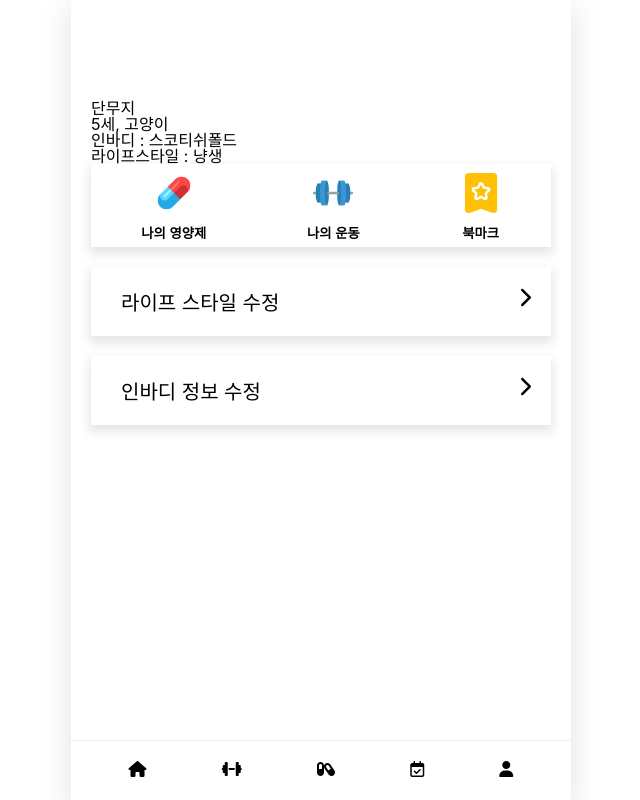
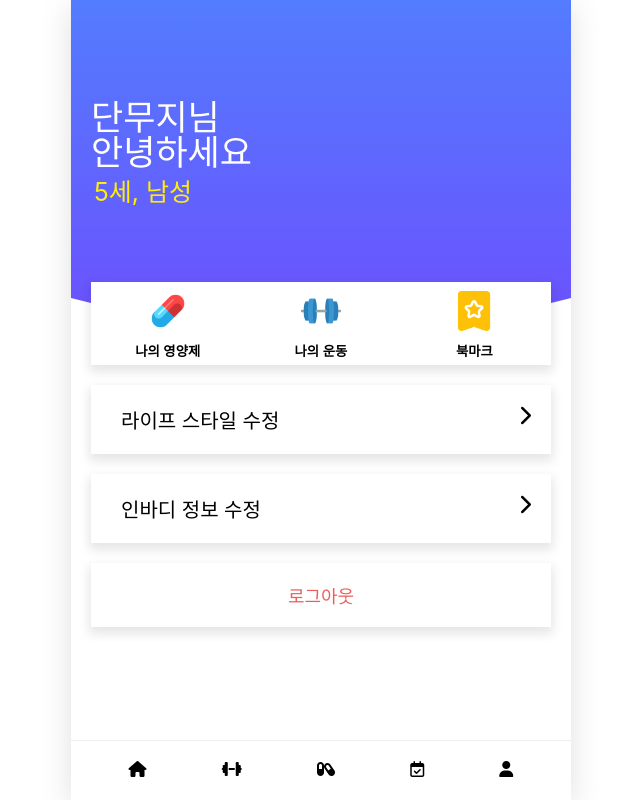
Before and after one commit to rkarud1234/Health-And-Pills, a React (Create React App) app in the folder FE/: page /profile in a window 1280 px wide. Shown: the whole page, without its empty margins (319-959 px from the left). Built offline with nearby package versions, Linux system fonts and the light colour scheme.

Commit message:
Design : 마이페이지 디자인 변경

```diff
--- a/FE/src/pages/user/Profile.js
+++ b/FE/src/pages/user/Profile.js
@@ -1,8 +1,58 @@
+import React from "react";
+import { useState } from "react";
 import styled from "styled-components";
 import Footer from "../../components/layouts/Footer";
+import SlidingMenu from "../../components/layouts/SlidingMenu";
+import TestFooter from "../../components/layouts/TestFooter";
+import UserInfoList from "../../components/user/UserInfoList";
+import Inbody from "./Inbody";
+import LifeStyle from "./LifeStyle";
 
 const ProfileWrapper = styled.div`
+  height: 100vh;
+  padding: 0px 0px 20px 0px;
+`;
+
+const ProfileTitleWrapper = styled.div`
   padding: 100px 20px 0px 20px;
+  & div:first-child {
+    font-size: 35px;
+    color: white;
+    margin-bottom: 10px;
+  }
+  & div:last-child {
+    font-size: 25px;
+    margin-left: 3px;
+    color: #ffed08;
+  }
+`;
+const ProfileBackGround = styled.div`
+  height: 40%;
+  background: linear-gradient(to bottom, #537cfe, #6a53fe);
+  position: relative;
+`;
+
+const LeftTriangle = styled.div`
+  position: absolute;
+  width: 0;
+  height: 0;
+  border-bottom: 10px solid #fff;
+  border-top: 5px solid transparent;
+  border-left: 20px solid #fff;
+  border-right: 20px solid transparent;
+  bottom: -1px;
+`;
+
+const RightTriangle = styled.div`
+  position: absolute;
+  width: 0;
+  height: 0;
+  border-bottom: 10px solid #fff;
+  border-top: 5px solid transparent;
+  border-left: 20px solid transparent;
+  border-right: 20px solid #fff;
+  bottom: -1px;
+  right: 0;
 `;
 const ProfileList = styled.div`
   display: flex;
@@ -11,6 +61,7 @@ const ProfileList = styled.div`
   justify-content: space-around;
   padding: 8px 0px 4px 0px;
   box-shadow: 0px 5px 10px 2px rgb(0 0 0 / 10%);
+  margin-top: 30px;
 `;
 const ProfileListItem = styled.button`
   display: flex;
@@ -20,9 +71,17 @@ const ProfileListItem = styled.button`
   box-shadow: none;
   background-color: transparent;
   font-weight: 600;
+  width: 85px;
   cursor: pointer;
   & img {
     margin-bottom: 10px;
+  }
+  @media screen and (max-width: 280px) {
+    & img {
+      width: 30px;
+    }
+    width: 70px;
+    font-size: 10px;
   }
 `;
 
@@ -40,43 +99,175 @@ const ProfileEditButton = styled.button`
   & div i {
     margin-right: 10px;
   }
+  @media screen and (max-width: 280px) {
+    font-size: 12px;
+    padding: 20px 8px 20px 20px;
+  }
+`;
+
+const ContentWrapper = styled.div`
+  position: relative;
+  padding: 0px 20px;
+  top: -60px;
+  position: relative;
+  padding: 0px 20px;
+`;
+
+const LogOutBtnWrapper = styled(ProfileEditButton)`
+  justify-content: center;
+  background-color: #fff;
+  padding: 18px 10px 18px 10px;
+  & button {
+    width: 100%;
+    height: 100%;
+    background-color: transparent;
+    font-size: 18px;
+    color: #ee5c5c;
+  }
+  @media screen and (max-width: 280px) {
+    & button {
+      font-size: 12px;
+    }
+  }
 `;
 
 const listItem = [
-  { title: "나의 영양제", img: "/profile/pill.png" },
-  { title: "나의 운동", img: "/profile/dumbell.png" },
-  { title: "북마크", img: "/profile/mark.png" },
+  {
+    title: "나의 영양제",
+    img: "/profile/pill.png",
+    type: "pill",
+    slidingMenuTitle: "내 영양제 정보",
+  },
+  {
+    title: "나의 운동",
+    img: "/profile/dumbell.png",
+    type: "health",
+    slidingMenuTitle: "내 운동 정보",
+  },
+  {
+    title: "북마크",
+    img: "/profile/mark.png",
+    type: "mark",
+    slidingMenuTitle: "북마크",
+  },
 ];
 
 const editList = [
-  { title: "라이프 스타일 수정" },
-  { title: "인바디 정보 수정" },
+  {
+    title: "라이프 스타일 수정",
+    type: "lifeStyle",
+    slidingMenuTitle: "내 라이프 스타일",
+  },
+  {
+    title: "인바디 정보 수정",
+    type: "inBody",
+    slidingMenuTitle: "내 인바디 정보",
+  },
 ];
-const Profile = () => {
+const TestProfile = () => {
+  const [slidingMenuState, setSlidingMenuState] = useState({
+    type: "",
+    active: false,
+    title: "",
+  });
+
+  const [userInfoState, setUserInfoState] = useState({
+    pill: [
+      { id: 1, img: "", title: "비타민C", rating: 4.5 },
+      { id: 2, img: "", title: "비타민D", rating: 4.2 },
+      { id: 3, img: "", title: "포도당", rating: 4.4 },
+      { id: 4, img: "", title: "숭구리당당", rating: 4.8 },
+      { id: 5, img: "", title: "집가고싶당", rating: 5 },
+      { id: 6, img: "", title: "허당", rating: 4.8 },
+      { id: 7, img: "", title: "위풍당당", rating: 4.8 },
+      { id: 8, img: "", title: "올리고당", rating: 4.8 },
+    ],
+    health: [
+      { id: 1, title: "벤치프레스" },
+      { id: 2, title: "푸쉬업" },
+      { id: 3, title: "사이드 레그 레이즈" },
+      { id: 4, title: "숨쉬기 운동" },
+    ],
+    mark: [],
+  });
+  const onHandleSlidingMenu = (type, slidingMenuTitle) => {
+    setSlidingMenuState({
+      type,
+      active: true,
+      title: slidingMenuTitle,
+    });
+  };
+
+  const closeSlidingMenu = () => {
+    setSlidingMenuState({
+      type: "",
+      active: false,
+      title: "",
+    });
+  };
+
+  const onHandleDeleteUserInfo = (type, id) => {
+    const newUserInfoList = userInfoState[type].filter(
+      (item) => item.id !== id
+    );
+    setUserInfoState({ ...userInfoState, [type]: newUserInfoList });
+  };
+
+  const onHandleLogOut = () => {
+    console.log("logOut");
+  };
+
+  const renderContent = (type) => {
+    if (type === "lifeStyle") {
+      return <LifeStyle />;
+    } else if (type === "inBody") {
+      return <Inbody />;
+    }
+    return (
+      <UserInfoList
+        infoList={userInfoState[slidingMenuState.type]}
+        deleteUserInfo={onHandleDeleteUserInfo}
+        type={slidingMenuState.type}
+      />
+    );
+  };
   return (
     <>
       <ProfileWrapper>
+        <ProfileBackGround>
+          <ProfileTitleWrapper>
             <div>
-          <div>
-            <div>단무지</div>
-            <div>5세, 고양이</div>
+              단무지님<p>안녕하세요</p>
             </div>
-          <div>
-            <div>인바디 : 스코티쉬폴드</div>
-            <div>라이프스타일 : 냥생</div>
-          </div>
-        </div>
+            <div>5세, 남성</div>
+          </ProfileTitleWrapper>
+          <LeftTriangle />
+          <RightTriangle />
+        </ProfileBackGround>
+        <ContentWrapper>
           <ProfileList>
-          {listItem.map((item) => (
-            <ProfileListItem>
+            {listItem.map((item, idx) => (
+              <ProfileListItem
+                key={idx}
+                onClick={() =>
+                  onHandleSlidingMenu(item.type, item.slidingMenuTitle)
+                }
+              >
                 <img src={process.env.PUBLIC_URL + item.img} width={"40px"} />
                 {item.title}
               </ProfileListItem>
             ))}
           </ProfileList>
           <div>
-          {editList.map((item) => (
-            <ProfileEditButton border={"none"} bgColor={"#fff"}>
+            {editList.map((item, idx) => (
+              <ProfileEditButton
+                key={idx}
+                border={"none"}
+                bgColor={"#fff"}
+                onClick={() =>
+                  onHandleSlidingMenu(item.type, item.slidingMenuTitle)
+                }
+              >
                 <div style={{ display: "flex" }}>{item.title}</div>
                 <div>
                   <i className="fa-solid fa-chevron-right"></i>
@@ -84,10 +275,30 @@ const Profile = () => {
               </ProfileEditButton>
             ))}
           </div>
+          <LogOutBtnWrapper as="div">
+            <button onClick={onHandleLogOut}>로그아웃</button>
+          </LogOutBtnWrapper>
+        </ContentWrapper>
       </ProfileWrapper>
       <Footer />
+      {/* <div
+        style={{
+          display: "flex",
+          justifyContent: "center",
+          alignContent: "center",
+        }}
+      >
+        <TestFooter />
+      </div> */}
+
+      <SlidingMenu
+        {...slidingMenuState}
+        close={closeSlidingMenu}
+        slidingMenuTitle={slidingMenuState.title}
+        contents={renderContent(slidingMenuState.type)}
+      />
     </>
   );
 };
 
-export default Profile;
+export default React.memo(TestProfile);
```
Lines whose indentation alone changed are shown as unchanged.
